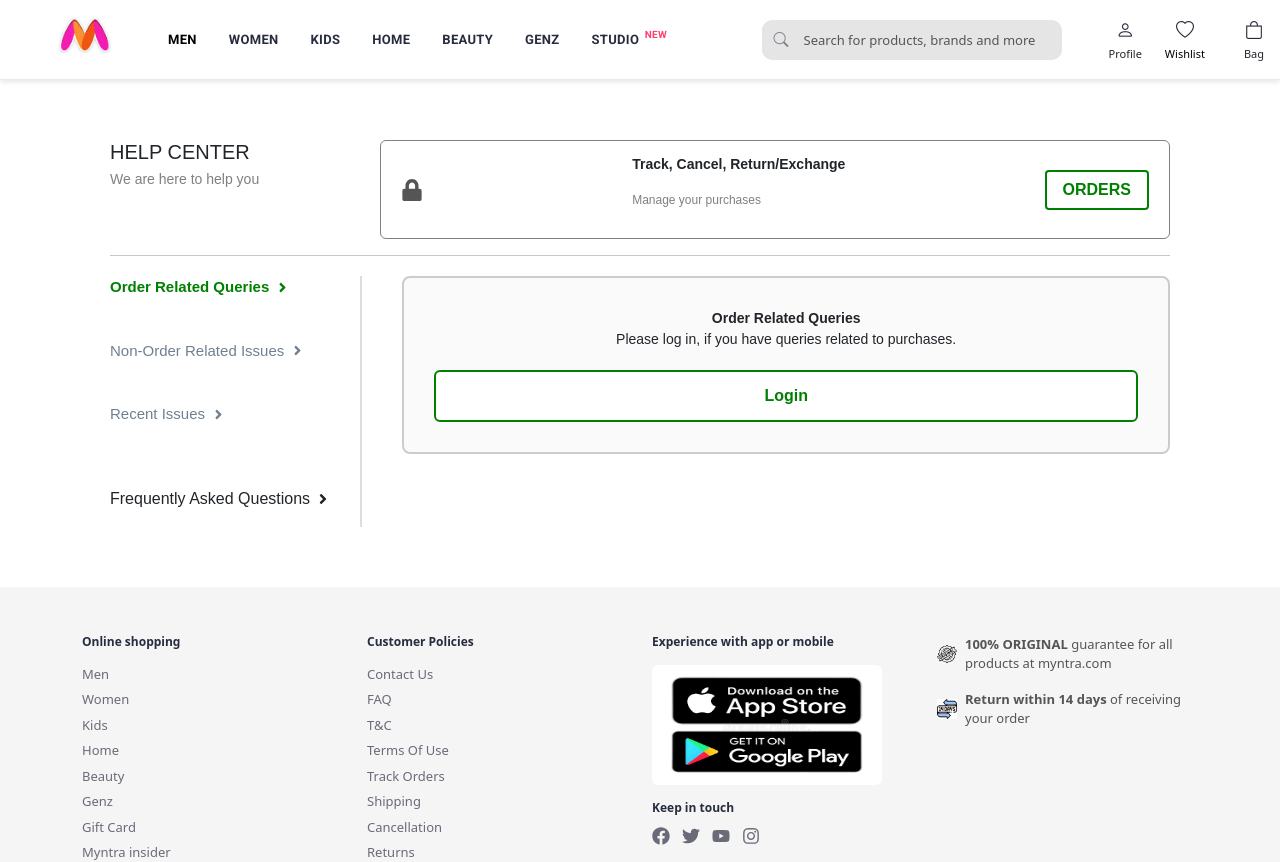
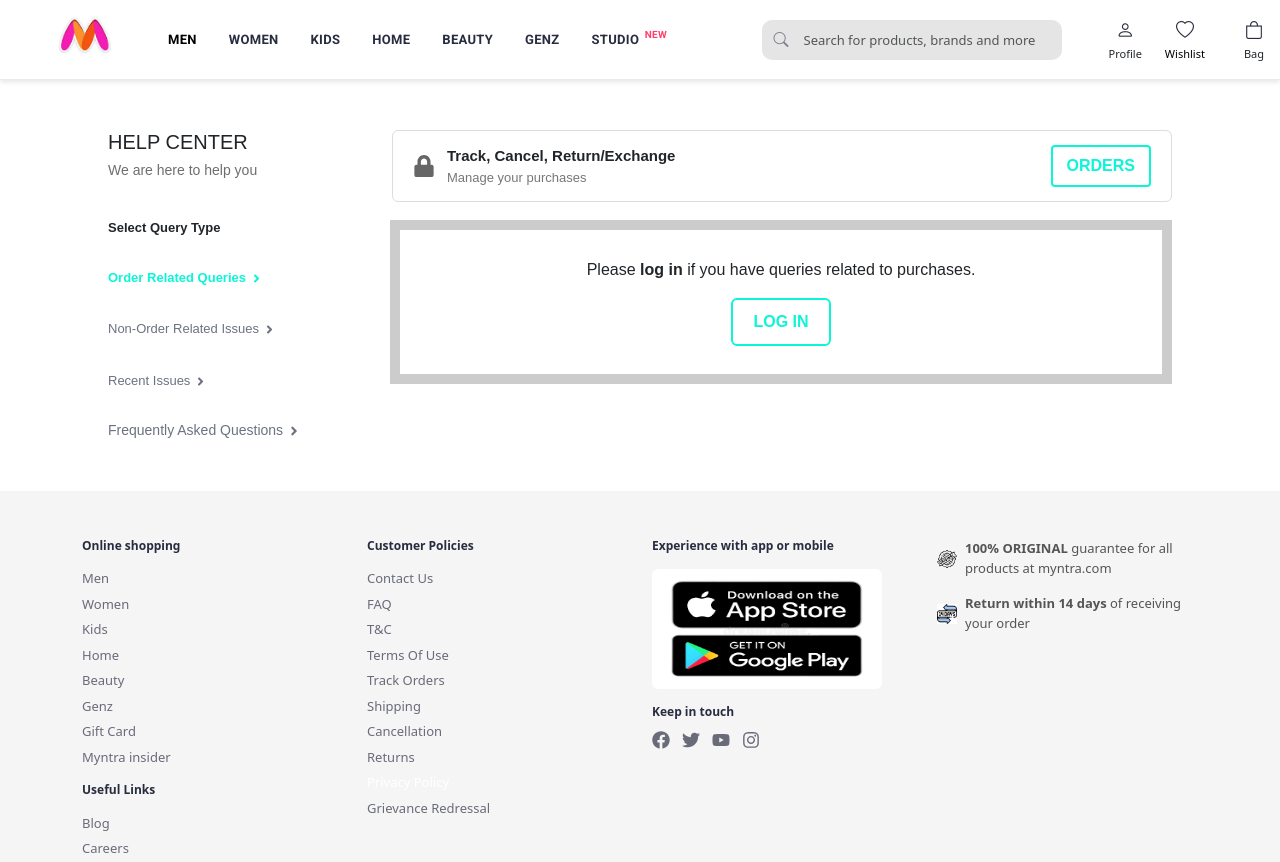
Before and after one commit to Coderbarkha/Myntra-Clone, a React (Create React App) app: page /help in a window 1280 px wide. Shown: the top 862 px of the page. Built offline with nearby package versions, Linux system fonts and the light colour scheme.

Commit message:
Refactor Get Help page: streamline layout, enhance styling, and improve FAQ section for better user experience

```diff
--- a/src/pages/GetHelp.jsx
+++ b/src/pages/GetHelp.jsx
@@ -1,3 +1,4 @@
+// src/pages/GetHelp.jsx
 import React, { useState } from "react";
 import {
   FaLock,
@@ -11,76 +12,12 @@
 } from "react-icons/fa";
 import "../styles/global.css";
 
-const faqData = [
-  {
-    question: "How do I login to my Myntra account?",
-    answer: `You can login to your Myntra account with these 3 simple steps:
-
-1. Click on LOG IN/SIGN UP and enter your mobile number, then click CONTINUE.
-2. An OTP will be sent to the mobile number entered by you.
-3. Verify the OTP and post successful verification, you will be able to log in to Myntra.`,
-  },
-  {
-    question: "I am not able to login to my Myntra account.",
-    answer: `Primary mobile number is not accessible
-
-Send email to accountrecovery@myntra.com
-Email ID needs to be changed
-
-Go to your profile section.
-Enter new email ID, save and validate using the OTP sent on your number.
-However, if you are receiving an error "the email ID is already linked to another account", kindly send an email to accountrecovery@myntra.com.
-
-Primary mobile number to be changed
-
-Go to your profile section.
-Enter a new phone number, save and validate using the OTP sent on your number.
-However, if you are receiving an error "the email ID is already linked to another account", kindly send an email to accountrecovery@myntra.com.`,
-  },
-  {
-    question: "Why am I not getting an OTP?",
-    answer: `We recommend you follow these steps to get the OTP:
-
-- Check if you entered the correct phone number registered to your Myntra account. Suggestion- Make sure you have entered the correct and registered phone number only.
-- Try checking the network connection/SMS blocker due to which the OTP might be delayed/blocked.
-- Request for OTP once more.
-- Still unable to access your account? Click below to talk to our customer care executive.`,
-  },
-  {
-    question: "I am not getting the Forgot Password link.",
-    answer: `Don’t worry! Follow these steps to get the Forgot Password link:
-
-- Check if the registered email id is invalid. Also, check the spam folder in your email.
-- The password reset link is only active for 24 hours so check if the link has expired.
-- Try to reset the password with 3 previous passwords OR password mismatched.`,
-  },
-  {
-    question: "Why is my account locked?",
-    answer: `Your Myntra account may get locked for a specified time period or permanently in case there are too many failed login attempts.
-
-This is for the security of your account. You should be able to gain access to your account by resetting your password.
-
-If the issue persists, click below to talk to our customer care executive.`,
-  },
-  {
-    question: "Why are you collecting my personal details?",
-    answer: `Myntra uses your information to help you with faster payments and delivery. We also save your likes and preferences to show you personalized content that suits your style.
-
-For more details on how we use your personal data please refer to the Myntra Privacy Policy.`,
-  },
-];
-
-const GetHelp = () => {
-  const [activeTab, setActiveTab] = useState("order"); // order, nonOrder, recent
-  const [expandedIndex, setExpandedIndex] = useState(null);
-
-  const toggleFAQ = (index) => {
-    setExpandedIndex(expandedIndex === index ? null : index);
-  };
+export default function GetHelp() {
+  const [activeTab, setActiveTab] = useState("order");
+  const [activeTopic, setActiveTopic] = useState(null);
 
   return (
     <div className="gethelp-container">
-      {/* HEADER SECTION */}
       <div className="gethelp-header">
         <div className="left-text">
           <h2>HELP CENTER</h2>
@@ -97,120 +34,149 @@
         </div>
       </div>
 
-      <hr />
-
-      {/* MAIN CONTENT AREA */}
       <div className="gethelp-body">
-        {/* LEFT SIDE: TABS */}
-        <div className="query-tabs">
-          <p
+        {/* left tabs vertical */}
+        <div className="query-tabs-vertical">
+          <h4 className="query-heading">Select Query Type</h4>
+          <button
             className={`tab ${activeTab === "order" ? "active" : ""}`}
             onClick={() => setActiveTab("order")}
           >
             Order Related Queries <FaAngleRight />
-          </p>
-          <p
+          </button>
+          <button
             className={`tab ${activeTab === "nonOrder" ? "active" : ""}`}
             onClick={() => setActiveTab("nonOrder")}
           >
             Non-Order Related Issues <FaAngleRight />
-          </p>
-          <p
+          </button>
+          <button
             className={`tab ${activeTab === "recent" ? "active" : ""}`}
             onClick={() => setActiveTab("recent")}
           >
             Recent Issues <FaAngleRight />
-          </p>
-          <p className="faq">
+          </button>
+          <div className="faq-link">
             Frequently Asked Questions <FaAngleRight />
-          </p>
+          </div>
         </div>
 
-        {/* RIGHT SIDE: CONTENT */}
-        <div className="gethelp-content">
+        {/* right side content */}
+        <div className="content-area">
+          {/* Order Related Queries */}
           {activeTab === "order" && (
-            <div className="content-box">
+            <div className="content-box blurred-box">
               <p className="content-text">
-                <strong>Order Related Queries</strong> <br />
-                Please log in, if you have queries related to purchases.
+                Please <strong>log in</strong> if you have queries related to
+                purchases.
               </p>
-              <button className="gethelplogin-btn">Login</button>
+              <button className="gethelplogin-btn">LOG IN</button>
             </div>
           )}
 
+          {/* Recent Issues */}
           {activeTab === "recent" && (
             <div className="recent-box">
               <p className="content-text">
-                Please log in, if you have queries related to purchases.
+                Please <strong>log in</strong> if you have queries related to
+                purchases.
               </p>
-              <button className="gethelplogin-btn">Login</button>
+              <button className="gethelplogin-btn">LOG IN</button>
             </div>
           )}
 
+          {/* Non-Order Related */}
           {activeTab === "nonOrder" && (
-            <div className="topics-section">
-              <h3>Browse Topics</h3>
+            <div>
+              <div className="browse-topics">
+                <h4 className="browse-heading">Browse Topics</h4>
+
                 <div className="topics-grid">
-                <div className="topic-item" onClick={() => setExpandedIndex(0)}>
-                  <FaUser size={30} />
+                  <div
+                    className="topic-btn"
+                    onClick={() => setActiveTopic("account")}
+                  >
+                    <div className="icon-circle light-red">
+                      <FaUser />
+                    </div>
                     <span>Account</span>
                   </div>
-                <div className="topic-item">
-                  <FaUndo size={30} />
+
+                  <div
+                    className="topic-btn"
+                    onClick={() => setActiveTopic("return")}
+                  >
+                    <div className="icon-circle light-grey">
+                      <FaUndo />
+                    </div>
                     <span>Return & Exchange</span>
                   </div>
-                <div className="topic-item">
-                  <FaGift size={30} />
-                  <span>Myntra Insider & Credit</span>
+
+                  <div
+                    className="topic-btn"
+                    onClick={() => setActiveTopic("insider")}
+                  >
+                    <div className="icon-circle brown">
+                      <FaGift />
                     </div>
-                <div className="topic-item">
-                  <FaPercent size={30} />
+                    <span>Myntra Credit & Insider</span>
+                  </div>
+
+                  <div
+                    className="topic-btn"
+                    onClick={() => setActiveTopic("offers")}
+                  >
+                    <div className="icon-circle beige">
+                      <FaPercent />
+                    </div>
                     <span>Offers</span>
                   </div>
-                <div className="topic-item">
-                  <FaMoneyBill size={30} />
+
+                  <div
+                    className="topic-btn"
+                    onClick={() => setActiveTopic("payments")}
+                  >
+                    <div className="icon-circle light-blue">
+                      <FaMoneyBill />
+                    </div>
                     <span>Payments</span>
                   </div>
-                <div className="topic-item">
-                  <FaTimes size={30} />
+
+                  <div
+                    className="topic-btn"
+                    onClick={() => setActiveTopic("cancel")}
+                  >
+                    <div className="icon-circle light-pink">
+                      <FaTimes />
+                    </div>
                     <span>Cancellation & Charges</span>
                   </div>
                 </div>
+              </div>
 
-              {/* FAQ for Account */}
-              {expandedIndex === 0 && (
-                <div className="faq-box">
-                  <div className="faq-header">
-                    <FaUser size={24} />
-                    <h4>Account</h4>
+              {/* FAQs only for Non-Order tab */}
+              <div className="faqs-section">
+                <div className="faq-item">
+                  <span>How do I login to my Myntra account?</span>
+                  <FaAngleRight className="faq-icon" />
                 </div>
-                  <p className="faq-intro">
-                    For account related issues refer to the below questions to get the complete information and if you're still unable to access your account? Click on the Contact Us option to talk to our customer care.
-                  </p>
-
-                  {faqData.map((item, index) => (
-                    <div key={index} className="faq-item">
-                      <div
-                        className="faq-question"
-                        onClick={() =>
-                          setExpandedIndex(expandedIndex === index + 1 ? null : index + 1)
-                        }
-                      >
-                        {item.question}
+                <div className="faq-item">
+                  <span>I am not able to login to my Myntra account.</span>
+                  <FaAngleRight className="faq-icon" />
                 </div>
-                      {expandedIndex === index + 1 && (
-                        <div className="faq-answer">{item.answer}</div>
-                      )}
+                <div className="faq-item">
+                  <span>Why am I not getting an OTP?</span>
+                  <FaAngleRight className="faq-icon" />
                 </div>
-                  ))}
+                <div className="faq-item">
+                  <span>I am not getting the Forgot Password link.</span>
+                  <FaAngleRight className="faq-icon" />
                 </div>
-              )}
+              </div>
             </div>
           )}
         </div>
       </div>
     </div>
   );
-};
-
-export default GetHelp;
+}
--- a/src/styles/global.css
+++ b/src/styles/global.css
@@ -885,170 +885,266 @@
   font-size: 13px;
   color: lightslategray;
 }
+/* ===== GetHelp styles ===== */
 .gethelp-container {
   max-width: 1100px;
-  margin: 40px auto;
-  padding: 20px;
-  font-family: Arial, sans-serif;
+  margin: 32px auto;
+  padding: 18px;
+  font-family: "Assistant", Arial, sans-serif;
 }
 
 .gethelp-header {
   display: flex;
+  align-items: flex-start;
   justify-content: space-between;
-  align-items: flex-start;
 }
 
 .left-text h2 {
   font-size: 20px;
-  margin-bottom: 5px;
+  margin: 0 0 6px 0;
 }
 
 .sub-text {
+  color: #6e6e6e;
+  margin: 0;
   font-size: 14px;
-  color: gray;
 }
 
 .track-box {
   display: flex;
   align-items: center;
-  justify-content: space-between;
-  background-color: white;
-  border: 1px solid gray;
-  padding: 13px 20px;
-  width: 790px;
+  gap: 12px;
+  background: #fff;
+  border: 1px solid #ddd;
+  padding: 14px 20px;
   border-radius: 6px;
-  margin-left: 20px;
+  width: 780px; /* wider */
+  margin-left: 80px; /* moved more right */
 }
 
 .lock-icon {
-  margin-right: 10px;
-  color: #555;
+  color: #666;
 }
 
 .track-title {
-  font-size: 14px;
-  font-weight: bold;
+  font-weight: 700;
+  margin: 0;
+  font-size: 15px;
 }
 
 .track-sub {
-  font-size: 12px;
-  color: gray;
+  margin: 0;
+  color: #777;
+  font-size: 13px;
 }
 
 .orders-btn {
-  border: 2px solid green;
-  background: white;
-  color: green;
-  padding: 6px 16px;
+  margin-left: auto;
+  border: 2px solid rgb(11, 245, 215);
+  color: rgb(11, 245, 215);
+  background: #fff;
+  padding: 7px 14px;
   border-radius: 4px;
-  cursor: pointer;
-  font-weight: bold;
+  font-weight: 700;
 }
 
 .orders-btn:hover {
-  background: #d9fcd9;
+  background: #eaffea;
 }
 
-/* BODY SECTION */
+/* body: left tabs, right content */
 .gethelp-body {
   display: flex;
-  margin-top: 20px;
-  gap: 40px;
+  gap: 22px;
+  margin-top: 18px;
+  align-items: flex-start;
 }
 
-/* LEFT SIDE TABS */
-.query-tabs {
+.query-tabs-vertical {
+  width: 260px;
   display: flex;
   flex-direction: column;
-  gap: 25px; /* zyada space */
-  flex: 0.3;
-  padding-right: 20px;
-  border-right: 2px solid #ddd; /* vertical line */
+  gap: 12px;
+}
+
+.query-heading {
+  font-size: 13px;
+  font-weight: 600;
+  margin-bottom: 10px;
 }
 
 .tab {
-  font-size: 15px;
-  color: slategray;
+  text-align: left;
+  background: transparent;
+  border: none;
+  padding: 10px 0;
+  font-size: 13px;
+  color: #6b7280;
   cursor: pointer;
-  display: flex;
-  align-items: center;
-  gap: 6px;
 }
 
 .tab.active {
-  color: green;
-  font-weight: bold;
+  color: rgb(11, 245, 215);
+  font-weight: 700;
 }
 
-.faq {
-  margin-top: 20px;
+.faq-link {
+  font-size: 14px;
+  color: #6b7280;
+  margin-top: 8px;
 }
 
-/* RIGHT SIDE CONTENT */
-.gethelp-content {
+.content-area {
   flex: 1;
 }
 
-.content-box {
-  border: 2px solid #ccc;
-  padding: 30px;
-  border-radius: 8px;
-  background: #fafafa;
+/* ===== Boxes for Order / Recent ===== */
+
+/* Order box with blur */
+.blurred-box {
+  border: 10px solid #ccc;
+  background: rgba(255, 255, 255, 0.7);
+  backdrop-filter: blur(6px);
+  padding: 28px;
+  text-align: center;
 }
 
-.content-text {
-  font-size: 14px;
-  line-height: 1.5;
+/* Recent issues box (simple white, no grey box) */
+.recent-box {
+  padding: 26px;
+  border-radius: 8px;
+  background: #fff;
+  border: none;
   text-align: center;
-  margin-bottom: 20px;
+}
+
+.login-frame {
+  display: flex;
+  flex-direction: column;
+  align-items: center;
+  justify-content: center;
+  gap: 14px;
+  text-align: center;
 }
 
 .gethelplogin-btn {
-  border: 2px solid green;
-  background: white;
-  color: green;
-  font-size: 16px;
-  padding: 12px 0;
+  border: 2px solid rgb(11, 245, 215);
+  color: rgb(11, 245, 215);
+  background: #fff;
+  padding: 10px 20px;
   border-radius: 6px;
-  cursor: pointer;
-  font-weight: bold;
-  width: 100%; /* full width */
+  font-weight: 700;
 }
 
 .gethelplogin-btn:hover {
-  background: #d9fcd9;
+  background: #eaffea;
 }
 
-/* Recent box */
-.recent-box {
-  text-align: center;
-  margin-top: 20px;
+/* ===== Browse Topics ===== */
+.browse-topics {
+  border-radius: 8px;
+  padding: 20px;
+  background: #fff;
 }
 
-/* NON-ORDER TOPICS */
-.topics-section h3 {
-  margin-bottom: 20px;
+.browse-heading {
+  font-size: 15px;
+  font-weight: 600;
+  margin-bottom: 18px;
 }
 
 .topics-grid {
   display: grid;
   grid-template-columns: repeat(3, 1fr);
-  gap: 15px;
+  gap: 18px;
 }
 
+/* Topic buttons (icon left, text right, white bg) */
 .topic-btn {
   display: flex;
   align-items: center;
-  gap: 8px;
-  padding: 14px;
-  border: 1px solid #ccc;
-  border-radius: 6px;
-  background: #f9f9f9;
+  justify-content: flex-start;
+  padding: 28px 30px;
+  border: 1px solid #ddd;
+  border-radius: 10px;
+  background: #fff;
   cursor: pointer;
-  font-weight: bold;
-  justify-content: center;
+  transition: all 0.3s ease;
+  font-size: 13px;
+  font-weight: 500;
+  gap: 12px;
 }
 
-.topic-btn:hover {
-  background: #e6e6e6;
+.topic-btn span {
+  color: #333;
+  white-space: nowrap;
 }
+
+/* Small circle icons inside topic buttons */
+.icon-circle {
+  width: 34px;
+  height: 34px;
+  border-radius: 50%;
+  display: flex;
+  align-items: center;
+  justify-content: center;
+  font-size: 16px;
+  color: #fff;
+}
+
+/* Icon background colors */
+.light-red {
+  background: #f28b82;
+}
+
+.light-grey {
+  background: #9e9e9e;
+}
+
+.brown {
+  background: #8d6e63;
+}
+
+.beige {
+  background: #d7ccc8;
+}
+
+.light-blue {
+  background: #64b5f6;
+}
+
+.light-pink {
+  background: #f8bbd0;
+}
+/* ===== FAQs Section ===== */
+.faqs-section {
+  margin-top: 5px;
+  padding: 21px;
+  background: #fff;
+}
+
+
+.faq-item {
+  display: flex;
+  align-items: center;
+  justify-content: space-between;
+  padding: 10px 0;
+  border-bottom: 1px solid #eee;
+  font-size: 14px;
+  color: #444;
+  cursor: pointer;
+  transition: color 0.2s ease;
+}
+
+.faq-item:last-child {
+  border-bottom: none;
+}
+
+.faq-item:hover {
+  color: rgb(11, 245, 215);
+}
+
+.faq-icon {
+  font-size: 14px;
+  color: #666;
+}
```
Lines whose indentation alone changed are shown as unchanged.
